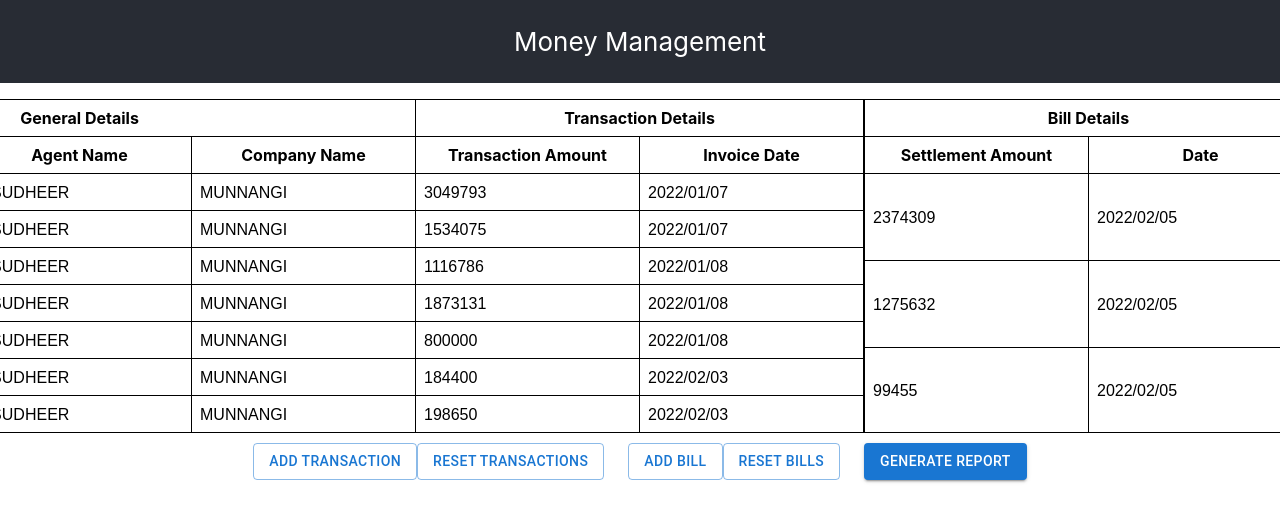
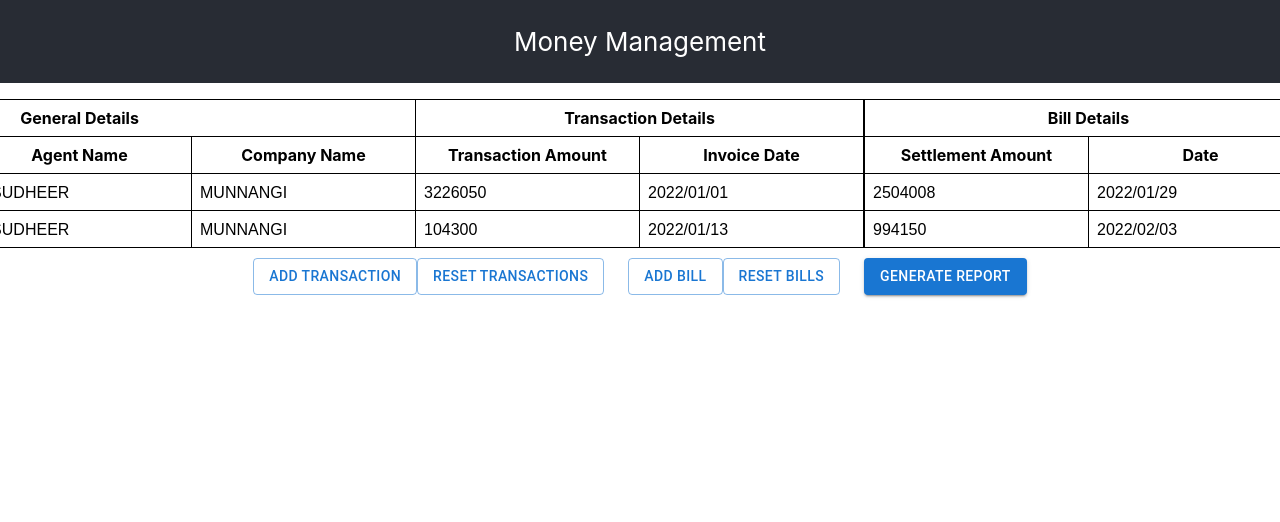
Before and after one commit to svinod-030/money-management, a React (Create React App) app: page / in a window 1280 px wide. Shown: the top 522 px of the page. Built offline with nearby package versions, Linux system fonts and the light colour scheme.

Commit message:
[Vinod] | Display cleared amount and remaining bill amount for each step.

```diff
--- a/src/components/grid/Grid.js
+++ b/src/components/grid/Grid.js
@@ -3,66 +3,13 @@ import styled from 'styled-components'
 import { usePagination, useTable } from 'react-table'
 import { Button, Stack } from '@mui/material'
 import Report from '../report/Report'
+import lot from '../../data/lot-2.json'
 
 const makeTransactions = () => {
-  return [{
-    farmerName: 'SRI ANJANI GUNNY TRADERS - 1',
-    agentName: 'K SUDHEER',
-    companyName: 'MUNNANGI',
-    transactionAmount: 3049793,
-    invoiceDate: '2022/01/07'
-  },{
-    farmerName: 'SRI ANJANI GUNNY TRADERS - 1',
-    agentName: 'K SUDHEER',
-    companyName: 'MUNNANGI',
-    transactionAmount: 1534075,
-    invoiceDate: '2022/01/07'
-  },{
-    farmerName: 'SRI ANJANI GUNNY TRADERS - 1',
-    agentName: 'K SUDHEER',
-    companyName: 'MUNNANGI',
-    transactionAmount: 1116786,
-    invoiceDate: '2022/01/08'
-  },{
-    farmerName: 'SRI ANJANI GUNNY TRADERS - 1',
-    agentName: 'K SUDHEER',
-    companyName: 'MUNNANGI',
-    transactionAmount: 1873131,
-    invoiceDate: '2022/01/08'
-  },{
-    farmerName: 'SRI ANJANI GUNNY TRADERS - 1',
-    agentName: 'K SUDHEER',
-    companyName: 'MUNNANGI',
-    transactionAmount: 800000,
-    invoiceDate: '2022/01/08'
-  },{
-    farmerName: 'SRI ANJANI GUNNY TRADERS - 1',
-    agentName: 'K SUDHEER',
-    companyName: 'MUNNANGI',
-    transactionAmount: 184400,
-    invoiceDate: '2022/02/03'
-  },{
-    farmerName: 'SRI ANJANI GUNNY TRADERS - 2',
-    agentName: 'K SUDHEER',
-    companyName: 'MUNNANGI',
-    transactionAmount: 198650,
-    invoiceDate: '2022/02/03'
-  }]
+  return lot.transactions
 }
 const makeBills = () => {
-  return [{
-    settlementAmount: 2374309,
-    settlementDate: '2022/02/05',
-    interestRate: INTEREST_RATE_PER_1L_PER_DAY
-  }, {
-    settlementAmount: 1275632,
-    settlementDate: '2022/02/05',
-    interestRate: INTEREST_RATE_PER_1L_PER_DAY
-  }, {
-    settlementAmount: 99455,
-    settlementDate: '2022/02/05',
-    interestRate: INTEREST_RATE_PER_1L_PER_DAY
-  }]
+  return lot.bills
 }
 export const INTEREST_RATE_PER_1L_PER_DAY = 100;
 const EMPTY_ROW_DATA = {
--- a/src/components/report/Report.js
+++ b/src/components/report/Report.js
@@ -26,6 +26,7 @@ export default function Report({ transactions, bills }) {
   const [state, setState] = React.useState({transactions, bills})
   const [completedTransactions, setCompletedTransactions] = React.useState([])
   const tempTransactions = []
+
   function processTransaction(transaction) {
     if(transaction.transactionAmount <= 0) return
     bills.forEach(bill => {
@@ -47,6 +48,7 @@ export default function Report({ transactions, bills }) {
         clearedTransactionAmount: completedTransactionAmount,
         remainingTransactionAmount: transaction.transactionAmount,
         settlementAmount: completedBillAmount,
+        remainingSettlementAmount: bill.settlementAmount,
         invoiceDate: transaction.invoiceDate,
         settlementDate: bill.settlementDate,
         daysIncurred: getTimeDiffInDays(transaction.invoiceDate, bill.settlementDate),
@@ -75,9 +77,10 @@ export default function Report({ transactions, bills }) {
             <TableCell><b>Remaining</b></TableCell>
             <TableCell><b>Invoice Date</b></TableCell>
             <TableCell><b>Bill Amount</b></TableCell>
+            <TableCell><b>Remaining</b></TableCell>
             <TableCell><b>Bill Date</b></TableCell>
             <TableCell><b>Number of Days</b></TableCell>
-            <TableCell><b>Interest Rate (Rs/1 Lakh/Day)</b></TableCell>
+            <TableCell><b>Interest Rate <br/> (Rs/1 Lakh/Day)</b></TableCell>
             <TableCell><b>Interest</b></TableCell>
           </TableRow>
         </TableHead>
@@ -90,6 +93,7 @@ export default function Report({ transactions, bills }) {
               <TableCell component="th" scope="row">{row.remainingTransactionAmount}</TableCell>
               <TableCell component="th" scope="row">{row.invoiceDate}</TableCell>
               <TableCell component="th" scope="row">{row.settlementAmount}</TableCell>
+              <TableCell component="th" scope="row">{row.remainingSettlementAmount}</TableCell>
               <TableCell component="th" scope="row">{row.settlementDate}</TableCell>
               <TableCell component="th" scope="row">{row.daysIncurred}</TableCell>
               <TableCell component="th" scope="row">{INTEREST_RATE_PER_1L_PER_DAY}</TableCell>
--- /dev/null
+++ b/src/data/lot-2.json
@@ -0,0 +1,24 @@
+{
+  "transactions": [{
+    "farmerName": "SRI ANJANI GUNNY TRADERS",
+    "agentName": "K SUDHEER",
+    "companyName": "MUNNANGI",
+    "transactionAmount": 3226050,
+    "invoiceDate": "2022/01/01"
+  },{
+    "farmerName": "K SUDHEER KUMAR",
+    "agentName": "K SUDHEER",
+    "companyName": "MUNNANGI",
+    "transactionAmount": 104300,
+    "invoiceDate": "2022/01/13"
+  }],
+  "bills": [{
+    "settlementAmount": 2504008,
+    "settlementDate": "2022/01/29",
+    "interestRate": 100
+  }, {
+    "settlementAmount": 994150,
+    "settlementDate": "2022/02/03",
+    "interestRate": 100
+  }]
+}
```
Also changed, not shown: src/data/lot-1.json (added, +58 -0 lines).
